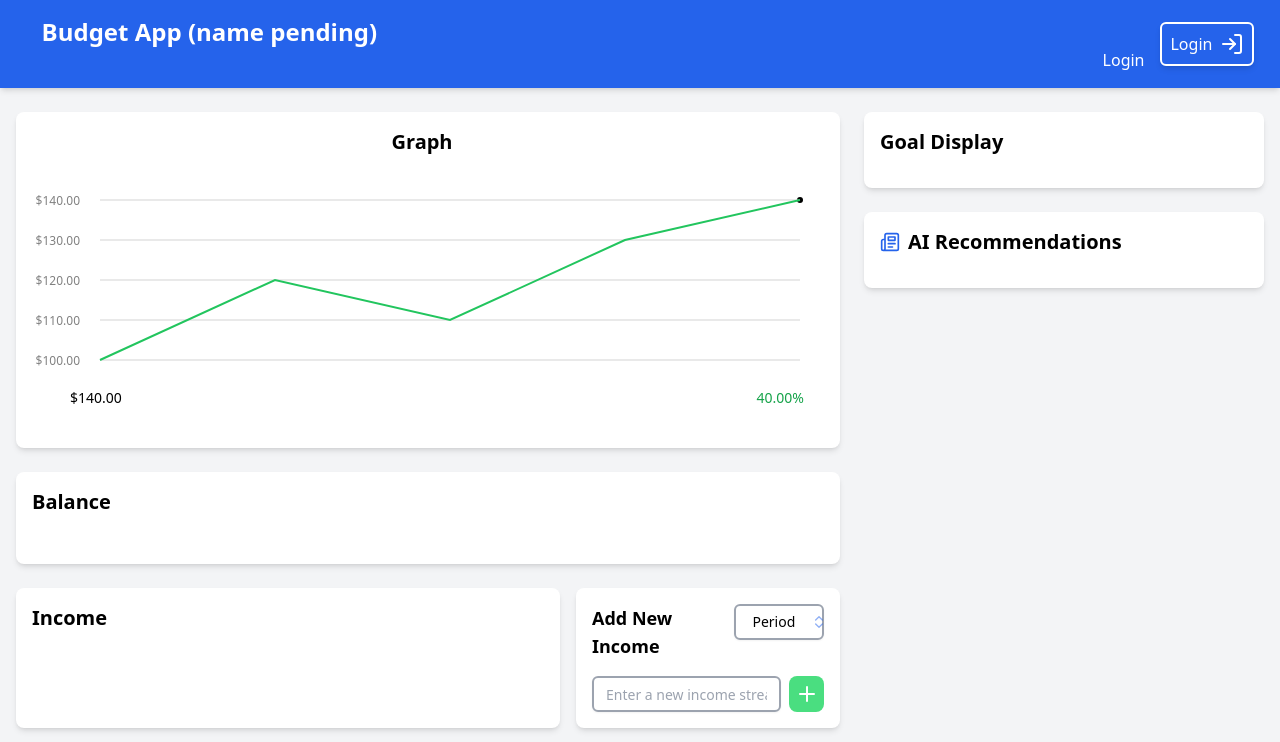
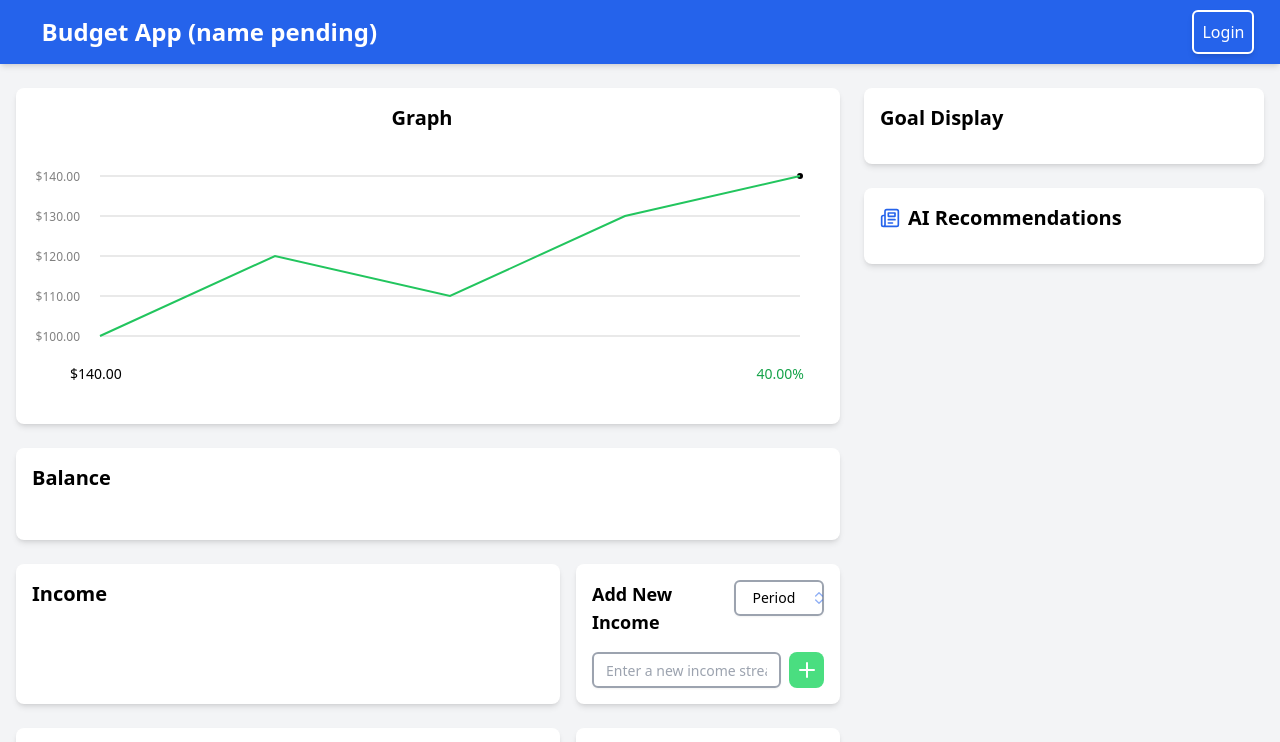
Before and after one commit to Vchen7629/Budget.me, a React (Vite) app: page / in a window 1280 px wide. Shown: the top 742 px of the page. Built offline with nearby package versions, Linux system fonts and the light colour scheme.

Commit message:
Partial fix of login buttons

```diff
--- a/src/pages/homepage.tsx
+++ b/src/pages/homepage.tsx
@@ -23,13 +23,9 @@ const Homepage = () => {
         <header className="flex items-center px-[2vw] justify-between bg-blue-600 text-white shadow-md">
           <div className="container mx-auto px-4 py-4">
             <h1 className="text-2xl font-bold">Budget App (name pending)</h1>
-		  <div className="float-right">
-			<AuthCard />
-		  </div>
           </div>
           <button onClick={navigateLogin} className="flex bg-blue-550 p-2 h-fit  items-center border-2 border-white space-x-2 rounded-md shadow-md">
-            <h1>Login</h1>
-            <LucideLogIn />
+						<AuthCard />
           </button>
         </header>
 
```
